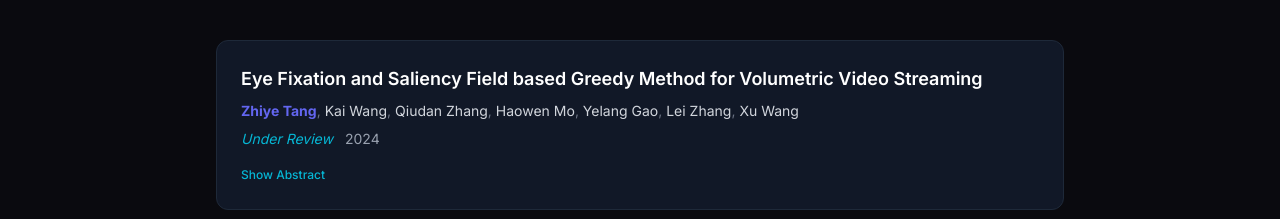
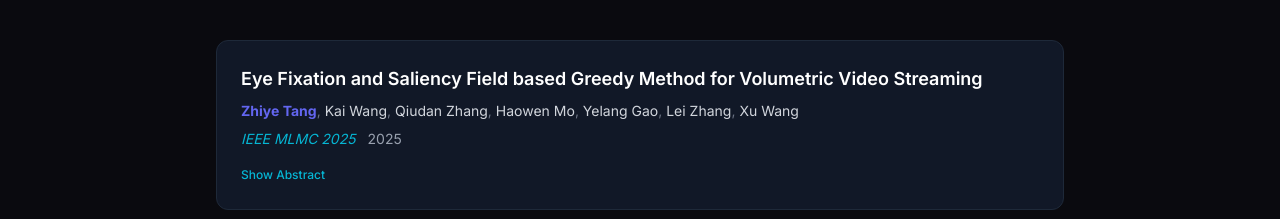
Before and after one commit to ZhiyeTang/zhiyetang.github.io, a React (Vite) app: page / in a window 1280 px wide. Shown: the part 940-1159 px from the top of the page. Built offline with nearby package versions, Linux system fonts and the light colour scheme.

Commit message:
update: paper accepted at IEEE MLMC 2025

```diff
--- a/src/data/index.ts
+++ b/src/data/index.ts
@@ -62,8 +62,8 @@ export const publications: Publication[] = [
   {
     title: 'Eye Fixation and Saliency Field based Greedy Method for Volumetric Video Streaming',
     authors: ['Zhiye Tang', 'Kai Wang', 'Qiudan Zhang', 'Haowen Mo', 'Yelang Gao', 'Lei Zhang', 'Xu Wang'],
-    venue: 'Under Review',
-    year: 2024,
+    venue: 'IEEE MLMC 2025',
+    year: 2025,
     doi: '',
     abstract: {
       en: 'In this paper, we propose a greedy method named GES tailored for volumetric video streaming, which exploits human eye fixation data and saliency field to allocate bitrates for different tiles decomposed from point cloud scenes under a given bandwidth constraint. Moreover, to evaluate the performance of GES, we construct a platform to collect user head posture and eye fixation data, accumulating 40 user viewing behavior trajectories in total.',
```
